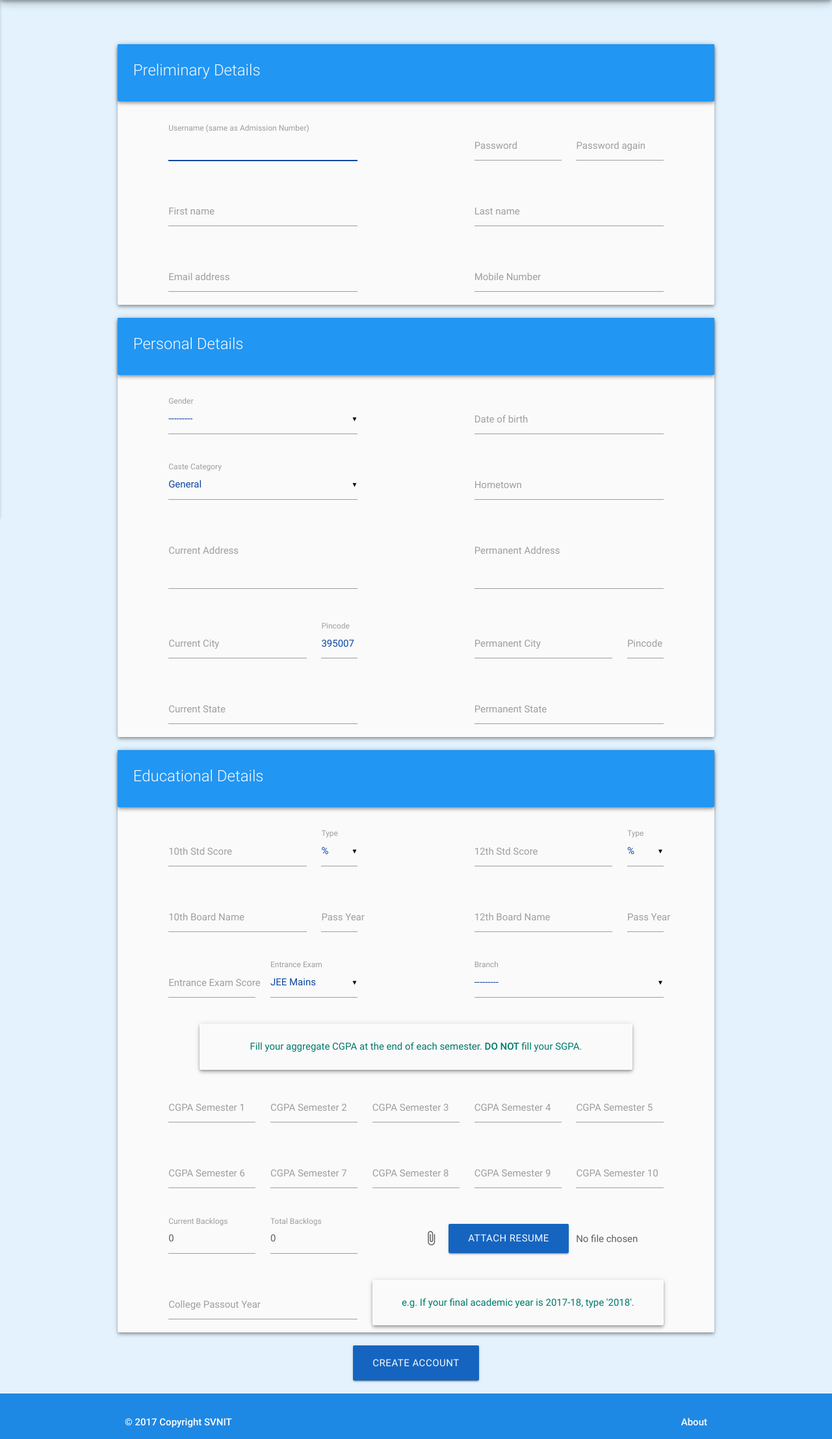
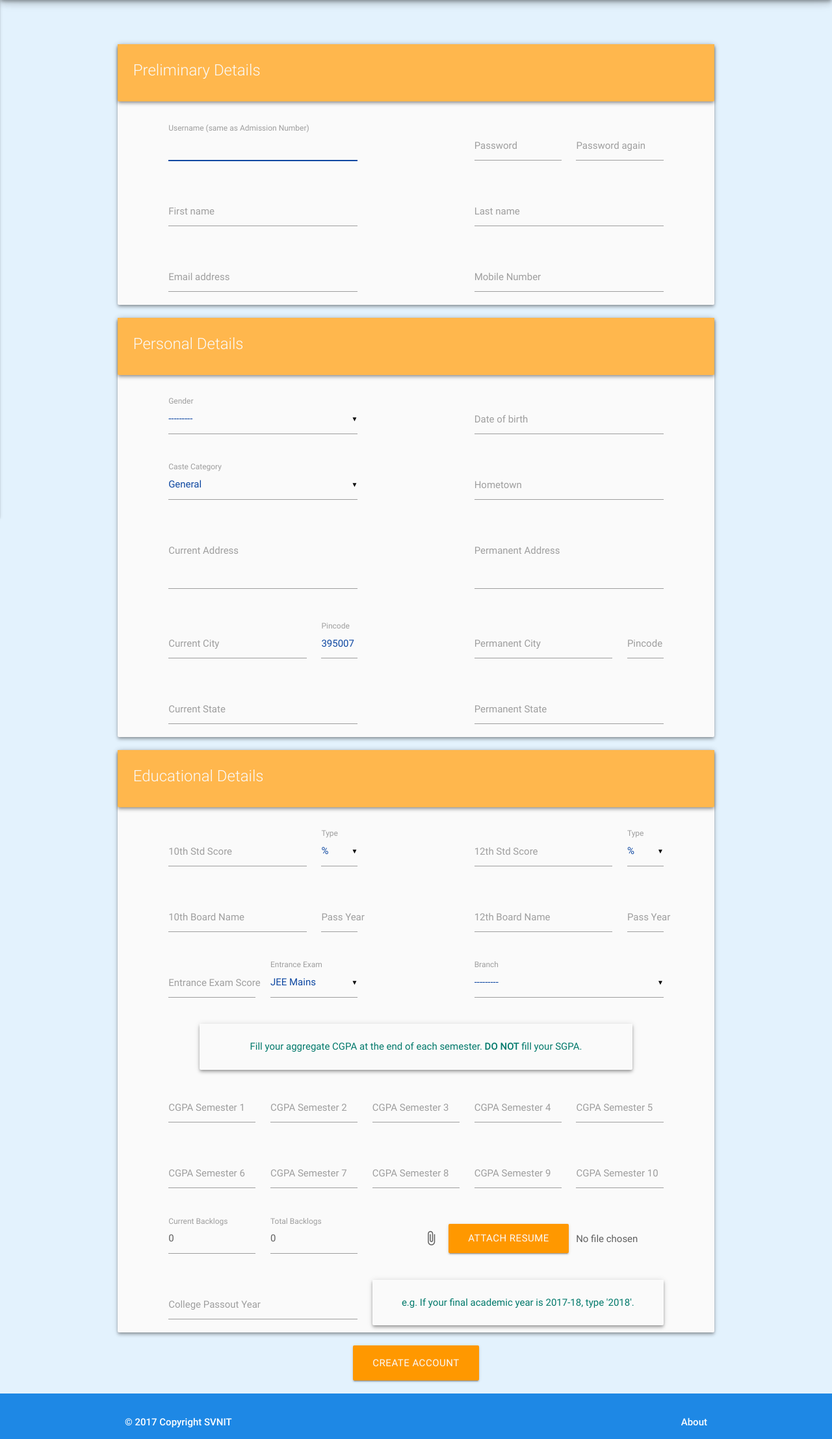
Before and after one commit to aakashrana1995/svnit-tnp, a Django app: page /consent/create in a window 1280 px wide. Shown: the part 64-2278 px from the top of the page at 65% size. Run offline with Django 3.2, Linux system fonts and the light colour scheme; data comes from the database, SQL or seed files in the repository; parts of the project's set-up code (start-up, migrations or seed data) failed here and were passed over; some libraries are stand-ins or nearby versions.

Commit message:
new color schema

```diff
--- a/tnp/templates/consent/create_account.html
+++ b/tnp/templates/consent/create_account.html
@@ -27,7 +27,7 @@
 					<form method="post" id="create_account_form" enctype="multipart/form-data">
 						{% csrf_token %}
 						<div class="card grey lighten-5 grey-text text-darken-2 z-depth-2 hoverable">
-	                    	<div class="card-content blue grey-text text-lighten-5 z-depth-2">
+	                    	<div class="card-content orange lighten-2 grey-text text-lighten-5 z-depth-2">
 	                      		<span class="card-title"> Preliminary Details </span>
 	                    	</div>
 
@@ -86,7 +86,7 @@
 	                    </div>
 
 	                    <div class="card grey lighten-5 grey-text text-darken-2 z-depth-2 hoverable">
-	                    	<div class="card-content blue grey-text text-lighten-5 z-depth-2">
+	                    	<div class="card-content orange lighten-2 grey-text text-lighten-5 z-depth-2">
 	                      		<span class="card-title"> Personal Details </span>
 	                    	</div>
 
@@ -182,7 +182,7 @@
 	                    </div>
 
 	                    <div class="card grey lighten-5 grey-text text-darken-2 z-depth-2 hoverable">
-	                    	<div class="card-content blue grey-text text-lighten-5 z-depth-2">
+	                    	<div class="card-content orange lighten-2 grey-text text-lighten-5 z-depth-2">
 	                      		<span class="card-title"> Educational Details </span>
 	                    	</div>
 
@@ -337,7 +337,7 @@
 		                    	<div class="col s5 offset-s1">
                                         <i class="material-icons grey-text text-darken-2 left" style="margin-top: 25px;">attach_file</i>
                                         <div class="file-field input-field">
-                                             <div class="waves-effect waves-light btn blue darken-3 grey-text text-lighten-5">
+                                             <div class="waves-effect waves-light btn orange grey-text text-lighten-5">
                                                 Attach Resume
                                                 <span class="filename">
                                                 		{{ education_detail_form.resume }}
@@ -366,7 +366,7 @@
 	                    </div>
 
 	                    <center>
-		                    <button class="waves-effect waves-light btn-large blue darken-3 grey-text text-lighten-5 hoverable" id="create_account_button" type="submit"> Create Account </button>
+		                    <button class="waves-effect waves-light btn-large orange grey-text text-lighten-5 hoverable" id="create_account_button" type="submit"> Create Account </button>
 		                </center>
 					</form>
 				</div>
--- a/tnp/templates/consent/login_user.html
+++ b/tnp/templates/consent/login_user.html
@@ -27,7 +27,7 @@
            <div class="row">
               <div class="col s12 m6 offset-m3">
                  <div class="card z-depth-4">
-                    <div class="card-content grey-text text-lighten-5  blue darken-1 z-depth-1">
+                    <div class="card-content grey-text text-lighten-5 light-green darken-1 z-depth-1">
                        <span class="card-title center">Sign In</span>
                     </div>
 
@@ -50,10 +50,10 @@
                             </div>
                           </div>
                           <div class="row center">
-                            <button style="width: 200px;" type="submit" class="btn  blue darken-1 waves-effect grey-text text-lighten-5" value="Sign In">
+                            <button style="width: 200px;" type="submit" class="btn light-green darken-1 waves-effect grey-text text-lighten-5" value="Sign In">
                               Sign In <i class="material-icons right">account_circle</i>
                             </button>
-                            <a style="width: 200px;" class="btn  blue darken-1 waves-effect grey-text text-lighten-5" value="Create Account" href="/consent/create">
+                            <a style="width: 200px;" class="btn light-green darken-1 waves-effect grey-text text-lighten-5" value="Create Account" href="/consent/create">
                               Create Account <i class="material-icons right">create</i>
                             </a>
                           </div>
```
Also changed, not shown: tnp/templates/consent/profile.html (+7 -7 lines).
